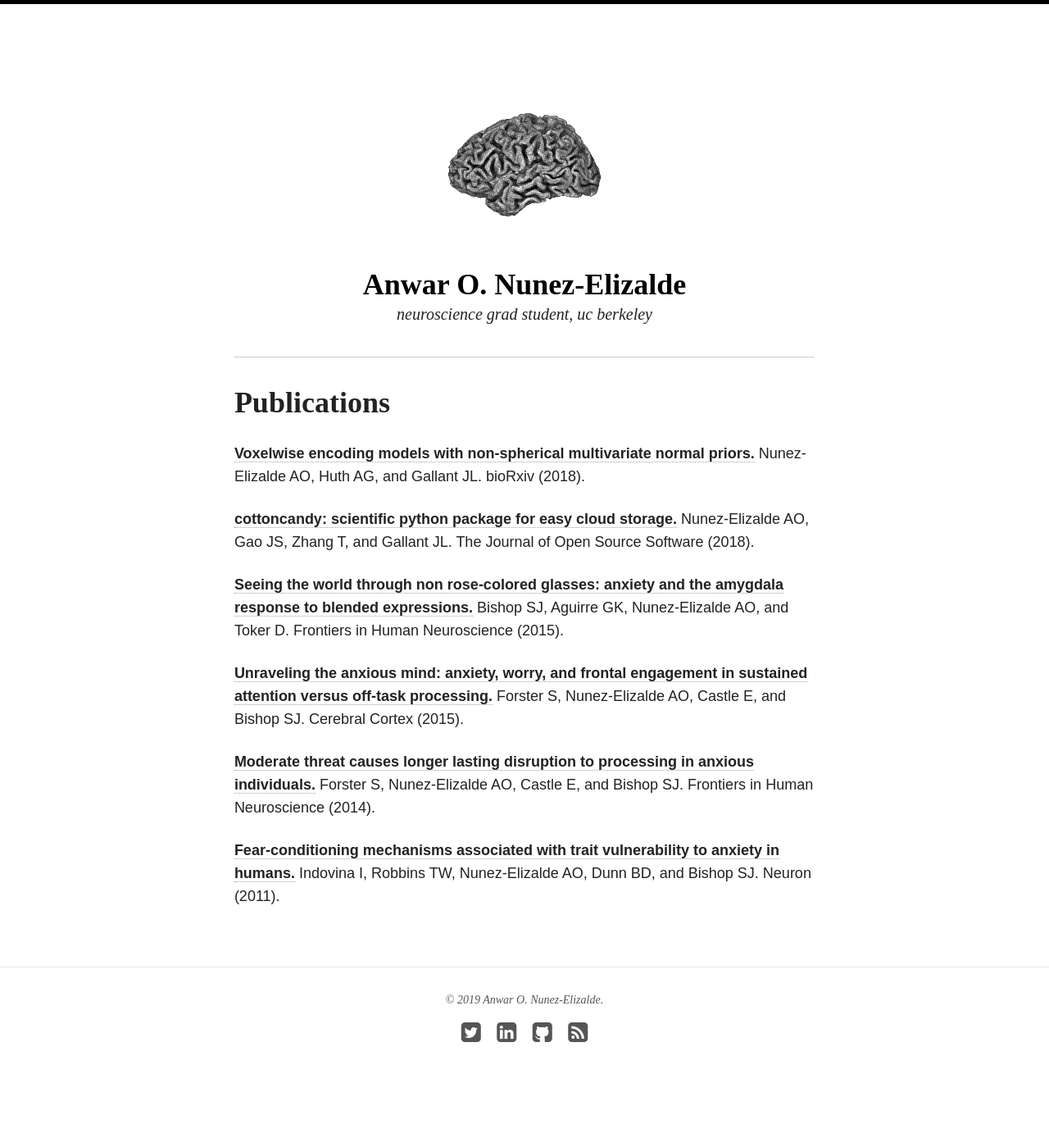
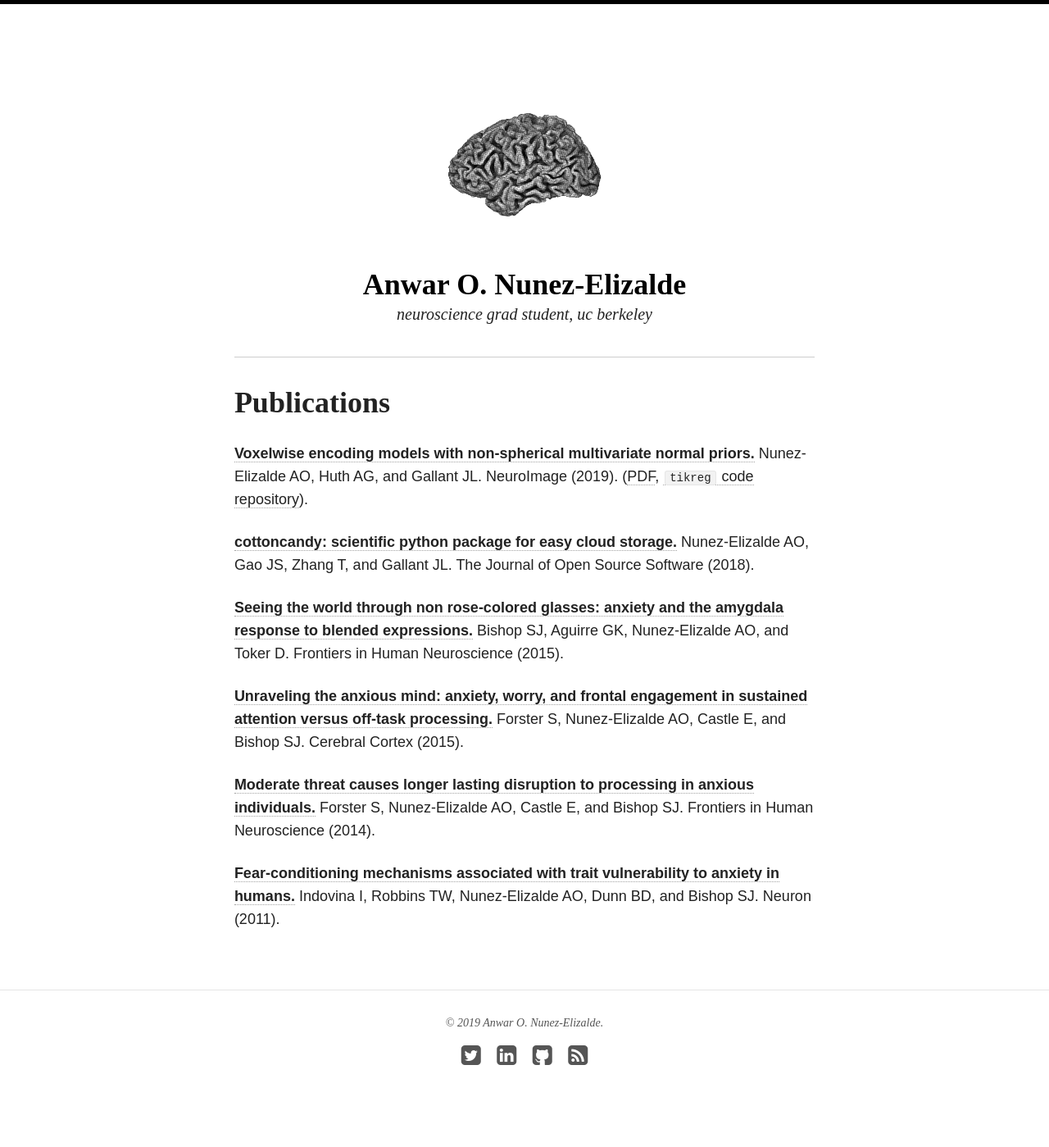
Before and after one commit to anwarnunez/anwarnunez.github.io, a Jekyll site: the page built from publications/index.md, in a window 1280 px wide. Shown: the whole page at 82% size. Built offline with Jekyll 4.4.1, drawn with Linux system fonts in a browser that asks for light colours; nearby versions of some CDN libraries; before the commit the page ends 1371 px from its top, so only the background shows below that.

Commit message:
Update index.md

```diff
--- a/publications/index.md
+++ b/publications/index.md
@@ -10,7 +10,7 @@ search_omit: false
 
 # Publications
 
-[**Voxelwise encoding models with non-spherical multivariate normal priors.**](https://www.biorxiv.org/content/early/2018/08/09/386318) Nunez-Elizalde AO, Huth AG, and Gallant JL. bioRxiv (2018).
+[**Voxelwise encoding models with non-spherical multivariate normal priors.**](https://doi.org/10.1016/j.neuroimage.2019.04.012) Nunez-Elizalde AO, Huth AG, and Gallant JL. NeuroImage (2019). ([PDF](http://anwarnunez.github.io/downloads/Nunez-Elizalde2019.pdf), [`tikreg` code repository](http://github.com/gallantlab/tikreg)).
 
 [**cottoncandy: scientific python package for easy cloud storage.**](https://joss.theoj.org/papers/5af3df2912fd34f2cf3bb7fa1db90df5) Nunez-Elizalde AO, Gao JS, Zhang T, and Gallant JL. The Journal of Open Source Software (2018).
 
```
